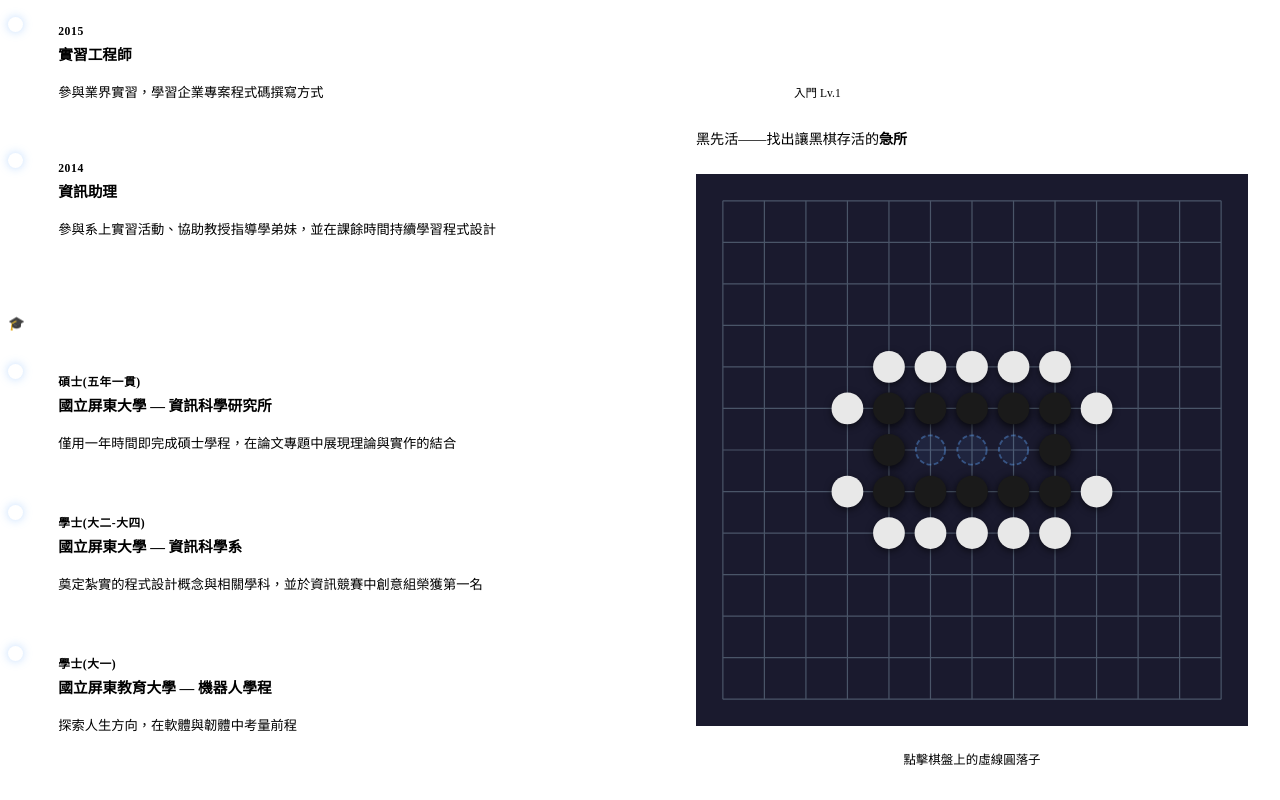
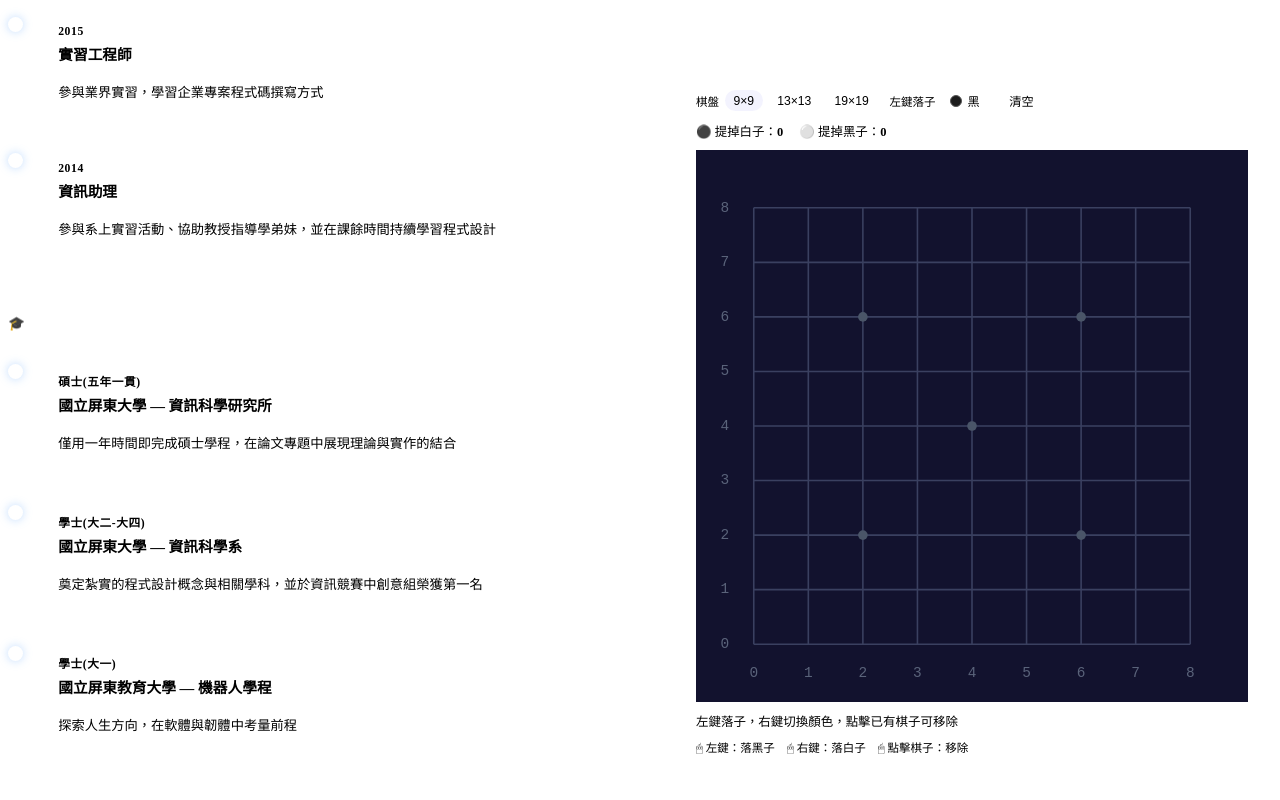
Before and after one commit to Shangshin-Liu/RShinz-World, a Vue app: page / in a window 1280 px wide. Shown: the part 1620-2420 px from the top of the page. Built offline with nearby package versions, Linux system fonts and the light colour scheme; the HTML template or start-up script is replaced by a standard one.

Commit message:
[update] 詰棋遊戲調整為可對弈下棋

```diff
--- a/src/components/home/TsumegoGame.vue
+++ b/src/components/home/TsumegoGame.vue
@@ -1,287 +1,361 @@
 <script setup lang="ts">
 import { ref, computed } from 'vue'
 
-// ── Board config ─────────────────────────────────────────────────────
-const COLS = 13
-const ROWS = 13
-const STEP = 34
-const PAD  = 22
+// ── Types ────────────────────────────────────────────────────────────
+type Color = 'black' | 'white'
+interface Stone { r: number; c: number; color: Color }
 
-type Stone = 'black' | 'white' | 'empty'
-type Status = 'playing' | 'correct' | 'wrong'
-
-interface Cell { row: number; col: number; stone: Stone }
-
-// Problem: 直三 (Straight Three) — 黑先活
-// Puzzle placed at rows 2-6, cols 1-7 on a 9x9 board
-// Puzzle centered on 13x13 board: white rows 4-8, black at rows 5-7
-// Internal empties at (6,5),(6,6),(6,7) — vital point = (6,6) = center!
-const initialBoard: Cell[] = (() => {
-  const cells: Cell[] = []
-  for (let r = 0; r < ROWS; r++) {
-    for (let c = 0; c < COLS; c++) {
-      cells.push({ row: r, col: c, stone: stoneAt(r, c) })
+// ── Go Capture Logic (BFS) ────────────────────────────────────────────
+function getGroup(stones: Stone[], r: number, c: number, size: number): Stone[] {
+  const target = stones.find(s => s.r === r && s.c === c)
+  if (!target) return []
+  const color = target.color
+  const visited = new Set<string>()
+  const queue = [target]
+  const group: Stone[] = []
+  while (queue.length) {
+    const cur = queue.pop()!
+    const key = `${cur.r},${cur.c}`
+    if (visited.has(key)) continue
+    visited.add(key); group.push(cur)
+    for (const [dr, dc] of [[-1,0],[1,0],[0,-1],[0,1]] as const) {
+      const nr = cur.r + dr, nc = cur.c + dc
+      if (nr < 0 || nr >= size || nc < 0 || nc >= size) continue
+      const nb = stones.find(s => s.r === nr && s.c === nc)
+      if (nb?.color === color && !visited.has(`${nr},${nc}`)) queue.push(nb)
     }
   }
-  return cells
-})()
-
-function stoneAt(r: number, c: number): Stone {
-  // White outer ring
-  if (r === 4 && c >= 4 && c <= 8) return 'white'
-  if ((r === 5 || r === 7) && (c === 3 || c === 9)) return 'white'
-  if (r === 8 && c >= 4 && c <= 8) return 'white'
-  // Black inner ring
-  if (r === 5 && c >= 4 && c <= 8) return 'black'
-  if (r === 6 && (c === 4 || c === 8)) return 'black'
-  if (r === 7 && c >= 4 && c <= 8) return 'black'
-  return 'empty'
+  return group
 }
 
-const ANSWER    = { row: 6, col: 6 }
-const CLICKABLE = [{ row: 6, col: 5 }, { row: 6, col: 6 }, { row: 6, col: 7 }]
-
-const board = ref<Cell[]>(initialBoard.map(c => ({ ...c })))
-const status = ref<Status>('playing')
-const placed = ref<{ row: number; col: number } | null>(null)
-
-function isClickable(r: number, c: number) {
-  return status.value === 'playing' && CLICKABLE.some(p => p.row === r && p.col === c)
+function hasLiberty(stones: Stone[], group: Stone[], size: number): boolean {
+  for (const s of group) {
+    for (const [dr, dc] of [[-1,0],[1,0],[0,-1],[0,1]] as const) {
+      const nr = s.r + dr, nc = s.c + dc
+      if (nr < 0 || nr >= size || nc < 0 || nc >= size) continue
+      if (!stones.find(x => x.r === nr && x.c === nc)) return true
+    }
+  }
+  return false
 }
 
-function clickCell(r: number, c: number) {
-  if (!isClickable(r, c)) return
-  placed.value = { row: r, col: c }
-  board.value = board.value.map(cell =>
-    cell.row === r && cell.col === c ? { ...cell, stone: 'black' } : cell
-  )
-  status.value = (r === ANSWER.row && c === ANSWER.col) ? 'correct' : 'wrong'
+// Place a stone, capture dead opponent groups, return new board.
+// Returns null if the move is suicide (own group has 0 liberties after placement and nothing captured).
+function placeAndCapture(
+  stones: Stone[], r: number, c: number, color: Color, size: number
+): Stone[] | null {
+  // Occupied
+  if (stones.find(s => s.r === r && s.c === c)) return null
+
+  let result = [...stones, { r, c, color }]
+  const opponent: Color = color === 'black' ? 'white' : 'black'
+
+  // Capture dead opponent groups adjacent to the placed stone
+  const checked = new Set<string>()
+  for (const [dr, dc] of [[-1,0],[1,0],[0,-1],[0,1]] as const) {
+    const nr = r + dr, nc = c + dc
+    if (nr < 0 || nr >= size || nc < 0 || nc >= size) continue
+    const key = `${nr},${nc}`
+    if (checked.has(key)) continue; checked.add(key)
+    const nb = result.find(s => s.r === nr && s.c === nc && s.color === opponent)
+    if (!nb) continue
+    const grp = getGroup(result, nr, nc, size)
+    if (!hasLiberty(result, grp, size)) {
+      const keys = new Set(grp.map(s => `${s.r},${s.c}`))
+      result = result.filter(s => !keys.has(`${s.r},${s.c}`))
+    }
+  }
+
+  // Suicide check: if own group has no liberty after placement
+  const ownGroup = getGroup(result, r, c, size)
+  if (!hasLiberty(result, ownGroup, size)) return null  // suicide — illegal
+
+  return result
 }
 
-function reset() {
-  board.value = initialBoard.map(c => ({ ...c }))
-  status.value = 'playing'
-  placed.value = null
+// ── Board Config ──────────────────────────────────────────────────────
+const SIZES = [9, 13, 19] as const
+type BoardSize = typeof SIZES[number]
+
+const PAD  = 36
+const STEP = 34
+
+const colLabel = (c: number) => String(c)
+const rowLabel = (r: number) => String(boardSize.value - 1 - r)
+
+const boardSize = ref<BoardSize>(9)
+const stones = ref<Stone[]>([])
+const placing = ref<Color>('black')  // which color to place on LEFT click
+const lastMsg = ref('')
+const capturedB = ref(0)  // white stones captured by black
+const capturedW = ref(0)  // black stones captured by white
+
+const svgSize = computed(() => PAD * 2 + (boardSize.value - 1) * STEP)
+
+function cx(c: number) { return PAD + c * STEP }
+function cy(r: number) { return PAD + r * STEP }
+
+function stoneAt(r: number, c: number) {
+  return stones.value.find(s => s.r === r && s.c === c)
 }
 
-// SVG helpers
-function cx(col: number) { return PAD + col * STEP }
-function cy(row: number) { return PAD + row * STEP }
+function countCaptures(before: Stone[], after: Stone[], color: Color) {
+  const beforeCount = before.filter(s => s.color === color).length
+  const afterCount  = after.filter(s => s.color === color).length
+  return Math.max(0, beforeCount - afterCount)
+}
 
-const svgW = computed(() => PAD * 2 + (COLS - 1) * STEP)
-const svgH = computed(() => PAD * 2 + (ROWS - 1) * STEP)
+function handleClick(e: MouseEvent, r: number, c: number) {
+  e.preventDefault()
+  const color: Color = e.button === 2 ? (placing.value === 'black' ? 'white' : 'black') : placing.value
+  placeStone(r, c, color)
+}
+
+function placeStone(r: number, c: number, color: Color) {
+  const before = stones.value
+  const result = placeAndCapture(before, r, c, color, boardSize.value)
+  if (result === null) {
+    lastMsg.value = `❌ 禁手：在 (${c},${boardSize.value-1-r}) 落${color === 'black' ? '黑' : '白'}子為自殺手或已有棋子`
+    return
+  }
+  const captured = countCaptures(before, result, color === 'black' ? 'white' : 'black')
+  if (color === 'black') capturedB.value += captured
+  else capturedW.value += captured
+
+  stones.value = result
+  lastMsg.value = captured > 0
+    ? `✅ 落${color === 'black' ? '黑' : '白'}子於 (${c},${boardSize.value-1-r})，提掉 ${captured} 子`
+    : `落${color === 'black' ? '黑' : '白'}子於 (${c},${boardSize.value-1-r})`
+}
+
+function removeStone(r: number, c: number) {
+  stones.value = stones.value.filter(s => !(s.r === r && s.c === c))
+  lastMsg.value = `移除 (${c},${boardSize.value-1-r})`
+}
+
+function clearBoard() {
+  stones.value = []
+  capturedB.value = 0
+  capturedW.value = 0
+  lastMsg.value = '棋盤已清空'
+}
+
+function changeSize(size: BoardSize) {
+  boardSize.value = size
+  clearBoard()
+}
+
+// Star points (hoshi) for standard board sizes
+const HOSHI: Record<BoardSize, [number, number][]> = {
+  9:  [[2,2],[2,6],[4,4],[6,2],[6,6]],
+  13: [[3,3],[3,9],[6,6],[9,3],[9,9]],
+  19: [[3,3],[3,9],[3,15],[9,3],[9,9],[9,15],[15,3],[15,9],[15,15]],
+}
 </script>
 
 <template>
-  <div class="tsumego-wrap">
-    <div class="tsumego-header">
-      <span class="tsumego-badge">⚫ 詰棋挑戰</span>
-      <span class="tsumego-level">入門 Lv.1</span>
+  <div class="board-editor" @contextmenu.prevent>
+
+    <!-- Toolbar -->
+    <div class="toolbar">
+      <div class="tool-group">
+        <span class="tool-label">棋盤</span>
+        <button
+          v-for="s in SIZES" :key="s"
+          class="tool-btn" :class="{ active: boardSize === s }"
+          @click="changeSize(s)"
+        >{{ s }}×{{ s }}</button>
+      </div>
+
+      <div class="tool-group">
+        <span class="tool-label">左鍵落子</span>
+        <button class="tool-btn stone-toggle"
+          :class="placing"
+          @click="placing = placing === 'black' ? 'white' : 'black'">
+          <span class="stone-dot" :class="placing" />
+          {{ placing === 'black' ? '黑' : '白' }}
+        </button>
+      </div>
+
+      <button class="tool-btn danger" @click="clearBoard">清空</button>
     </div>
 
-    <p class="tsumego-desc">黑先活——找出讓黑棋存活的<strong>急所</strong></p>
+    <!-- Captured info -->
+    <div class="capture-info">
+      <span>⚫ 提掉白子：<strong>{{ capturedB }}</strong></span>
+      <span>⚪ 提掉黑子：<strong>{{ capturedW }}</strong></span>
+    </div>
 
     <!-- Board SVG -->
     <div class="board-wrap">
       <svg
-        :viewBox="`0 0 ${svgW} ${svgH}`"
+        :viewBox="`0 0 ${svgSize} ${svgSize}`"
         width="100%"
         preserveAspectRatio="xMidYMid meet"
         class="board-svg"
+        @contextmenu.prevent
       >
         <!-- Grid lines -->
-        <line
-          v-for="r in ROWS" :key="`hr${r}`"
-          :x1="cx(0)" :y1="cy(r-1)"
-          :x2="cx(COLS-1)" :y2="cy(r-1)"
-          stroke="#4a5568" stroke-width="1"
-        />
-        <line
-          v-for="c in COLS" :key="`vc${c}`"
-          :x1="cx(c-1)" :y1="cy(0)"
-          :x2="cx(c-1)" :y2="cy(ROWS-1)"
-          stroke="#4a5568" stroke-width="1"
-        />
+        <line v-for="r in boardSize" :key="`hr${r}`"
+          :x1="cx(0)" :y1="cy(r-1)" :x2="cx(boardSize-1)" :y2="cy(r-1)"
+          stroke="#3a4060" stroke-width="1" />
+        <line v-for="c in boardSize" :key="`vc${c}`"
+          :x1="cx(c-1)" :y1="cy(0)" :x2="cx(c-1)" :y2="cy(boardSize-1)"
+          stroke="#3a4060" stroke-width="1" />
 
-        <!-- Stones & clickable targets -->
-        <g v-for="cell in board" :key="`${cell.row}-${cell.col}`">
-          <!-- Clickable hint ring -->
+        <!-- Star points -->
+        <circle v-for="([hr, hc], i) in HOSHI[boardSize]" :key="`h${i}`"
+          :cx="cx(hc)" :cy="cy(hr)" r="3" fill="#4a5568" />
+
+        <!-- Column labels — bottom only (X axis = col index) -->
+        <text v-for="c in boardSize" :key="`clb${c}`"
+          :x="cx(c-1)" :y="cy(boardSize-1) + 18"
+          text-anchor="middle" dominant-baseline="middle"
+          font-size="9" fill="#5a637a" font-family="monospace"
+          style="pointer-events:none">{{ colLabel(c-1) }}</text>
+
+        <!-- Row labels — left only (Y axis = row index) -->
+        <text v-for="r in boardSize" :key="`rl${r}`"
+          :x="cx(0) - 18" :y="cy(r-1)"
+          text-anchor="middle" dominant-baseline="middle"
+          font-size="9" fill="#5a637a" font-family="monospace"
+          style="pointer-events:none">{{ rowLabel(r-1) }}</text>
+
+        <!-- Clickable transparent circles across all intersections -->
+        <g v-for="r in boardSize" :key="`row${r}`">
           <circle
-            v-if="isClickable(cell.row, cell.col)"
-            :cx="cx(cell.col)" :cy="cy(cell.row)"
-            r="12"
-            fill="rgba(96,165,250,0.08)"
-            stroke="rgba(96,165,250,0.4)"
-            stroke-width="1.5"
-            stroke-dasharray="4 2"
-            class="hint-ring"
-            @click="clickCell(cell.row, cell.col)"
+            v-for="c in boardSize" :key="`cell${r},${c}`"
+            :cx="cx(c-1)" :cy="cy(r-1)"
+            :r="STEP / 2 - 2"
+            fill="transparent"
+            class="cell-target"
+            @click="e => { if(!stoneAt(r-1,c-1)) handleClick(e, r-1, c-1) }"
+            @contextmenu.prevent="e => handleClick(e, r-1, c-1)"
           />
-          <!-- Black stone -->
+        </g>
+
+        <!-- Stones -->
+        <g v-for="s in stones" :key="`${s.r},${s.c}`">
           <circle
-            v-if="cell.stone === 'black'"
-            :cx="cx(cell.col)" :cy="cy(cell.row)"
-            r="13"
-            class="stone-black"
-            :class="{ 'stone-placed': placed?.row === cell.row && placed?.col === cell.col }"
+            :cx="cx(s.c)" :cy="cy(s.r)"
+            r="14"
+            :class="s.color === 'black' ? 'stone-black' : 'stone-white'"
+            @click.stop="removeStone(s.r, s.c)"
+            style="cursor:pointer"
           />
-          <!-- White stone -->
-          <circle
-            v-if="cell.stone === 'white'"
-            :cx="cx(cell.col)" :cy="cy(cell.row)"
-            r="13"
-            class="stone-white"
-          />
+          <!-- Coordinate label on hover via title -->
+          <title>({{ s.r }}, {{ s.c }})</title>
         </g>
       </svg>
     </div>
 
-    <!-- Feedback -->
-    <transition name="fade">
-      <div v-if="status !== 'playing'" class="feedback" :class="status">
-        <template v-if="status === 'correct'">
-          <span class="fb-icon">✅</span>
-          <div>
-            <strong>正確！</strong>
-            <p>落在三空中央，兩側各形成一個獨立眼位，黑棋雙活！</p>
-          </div>
-        </template>
-        <template v-else>
-          <span class="fb-icon">❌</span>
-          <div>
-            <strong>再想想！</strong>
-            <p>三個空點的<em>中央</em>才是急所，兩側才能形成各自獨立的眼位。</p>
-          </div>
-        </template>
-        <button class="btn-retry" @click="reset">↩ 重試</button>
-      </div>
-    </transition>
+    <!-- Status -->
+    <p class="status-msg">{{ lastMsg || '左鍵落子，右鍵切換顏色，點擊已有棋子可移除' }}</p>
 
-    <p v-if="status === 'playing'" class="tsumego-hint">點擊棋盤上的<span class="accent">虛線圓</span>落子</p>
+    <!-- Instructions -->
+    <div class="instructions">
+      <span>🖱 左鍵：落{{ placing === 'black' ? '黑' : '白' }}子</span>
+      <span>🖱 右鍵：落{{ placing === 'black' ? '白' : '黑' }}子</span>
+      <span>🖱 點擊棋子：移除</span>
+    </div>
   </div>
 </template>
 
 <style scoped>
-.tsumego-wrap {
+.board-editor {
   display: flex;
   flex-direction: column;
-  gap: 0.75rem;
+  gap: 0.6rem;
+  user-select: none;
 }
 
-.tsumego-header {
+/* Toolbar */
+.toolbar {
   display: flex;
   align-items: center;
   gap: 0.75rem;
+  flex-wrap: wrap;
 }
-.tsumego-badge {
-  font-size: 0.8rem;
-  font-weight: 700;
-  background: var(--grad);
-  -webkit-background-clip: text;
-  -webkit-text-fill-color: transparent;
-  background-clip: text;
-  text-transform: uppercase;
-  letter-spacing: 0.1em;
+.tool-group {
+  display: flex;
+  align-items: center;
+  gap: 0.35rem;
 }
-.tsumego-level {
+.tool-label {
   font-size: 0.72rem;
   color: var(--text-muted);
+}
+.tool-btn {
+  font-size: 0.76rem;
+  padding: 0.2rem 0.55rem;
+  border-radius: 99px;
   border: 1px solid var(--border);
-  padding: 0.1rem 0.5rem;
-  border-radius: 99px;
+  background: transparent;
+  color: var(--text-secondary);
+  cursor: pointer;
+  transition: border-color .15s, color .15s, background .15s;
 }
+.tool-btn:hover { border-color: var(--accent); color: var(--accent); }
+.tool-btn.active { border-color: var(--accent); color: var(--accent); background: rgba(99,102,241,0.08); }
+.tool-btn.danger:hover { border-color: #f87171; color: #f87171; }
 
-.tsumego-desc {
-  font-size: 0.88rem;
-  color: var(--text-secondary);
+.stone-toggle { display: flex; align-items: center; gap: 0.35rem; }
+.stone-dot {
+  width: 10px; height: 10px; border-radius: 50%;
+  display: inline-block;
 }
-.tsumego-desc strong {
-  color: var(--accent);
+.stone-dot.black { background: #1c1c1c; border: 1px solid #555; }
+.stone-dot.white { background: #e0e0e0; border: 1px solid #999; }
+
+/* Capture info */
+.capture-info {
+  display: flex;
+  gap: 1rem;
+  font-size: 0.78rem;
+  color: var(--text-muted);
 }
+.capture-info strong { color: var(--text-secondary); }
 
 /* Board */
 .board-wrap {
   width: 100%;
-  aspect-ratio: 1 / 1;  /* 13×13 正方形，自動適配 container 寬度 */
-  background: #1a1a2e;
+  aspect-ratio: 1 / 1;
+  background: #12122e;
   border-radius: var(--radius-lg);
   border: 1px solid var(--border);
   overflow: hidden;
 }
-.board-svg {
-  display: block;
-  width: 100%;
-  height: 100%;
-}
+.board-svg { display: block; width: 100%; height: 100%; }
 
+/* Stones */
 .stone-black {
-  fill: radial-gradient(circle at 35% 35%, #555, #111);
-  fill: #1a1a1a;
-  filter: drop-shadow(0 2px 4px rgba(0,0,0,0.8));
-  cursor: default;
+  fill: #1c1c1c;
+  filter: drop-shadow(0 2px 4px rgba(0,0,0,.8));
+  transition: filter .1s;
 }
 .stone-white {
   fill: #e8e8e8;
-  filter: drop-shadow(0 2px 3px rgba(0,0,0,0.5));
-  cursor: default;
+  filter: drop-shadow(0 2px 3px rgba(0,0,0,.5));
+  transition: filter .1s;
 }
-.stone-placed {
-  filter: drop-shadow(0 0 8px rgba(96,165,250,0.9));
-}
-.hint-ring {
-  cursor: pointer;
-  transition: fill 0.15s;
-}
-.hint-ring:hover {
-  fill: rgba(96,165,250,0.2);
+.stone-black:hover { filter: drop-shadow(0 0 6px rgba(239,68,68,0.8)); }
+.stone-white:hover { filter: drop-shadow(0 0 6px rgba(239,68,68,0.8)); }
+
+.cell-target { cursor: pointer; }
+
+/* Status */
+.status-msg {
+  font-size: 0.78rem;
+  color: var(--text-muted);
+  min-height: 1.2em;
+  margin: 0;
 }
 
-/* Feedback */
-.feedback {
+.instructions {
   display: flex;
-  align-items: flex-start;
   gap: 0.75rem;
-  padding: 0.9rem 1rem;
-  border-radius: var(--radius-lg);
-  font-size: 0.85rem;
-  line-height: 1.5;
+  font-size: 0.72rem;
+  color: var(--text-muted);
+  flex-wrap: wrap;
 }
-.feedback.correct {
-  background: rgba(34,197,94,0.08);
-  border: 1px solid rgba(34,197,94,0.3);
-  color: var(--text-primary);
-}
-.feedback.wrong {
-  background: rgba(239,68,68,0.08);
-  border: 1px solid rgba(239,68,68,0.25);
-  color: var(--text-primary);
-}
-.fb-icon { font-size: 1.2rem; flex-shrink: 0; margin-top: 0.1rem; }
-.feedback strong { display: block; margin-bottom: 0.2rem; }
-.feedback p { color: var(--text-secondary); margin: 0; }
-.feedback em { color: var(--accent); font-style: normal; }
-
-.btn-retry {
-  margin-left: auto;
-  flex-shrink: 0;
-  background: transparent;
-  border: 1px solid var(--border);
-  color: var(--text-secondary);
-  padding: 0.3rem 0.75rem;
-  border-radius: 99px;
-  font-size: 0.8rem;
-  cursor: pointer;
-  transition: border-color 0.2s, color 0.2s;
-}
-.btn-retry:hover { border-color: var(--accent); color: var(--accent); }
-
-.tsumego-hint {
-  font-size: 0.78rem;
-  color: var(--text-muted);
-  text-align: center;
-}
-.accent { color: var(--accent); }
-
-.fade-enter-active, .fade-leave-active { transition: opacity 0.3s; }
-.fade-enter-from, .fade-leave-to { opacity: 0; }
 </style>
```
